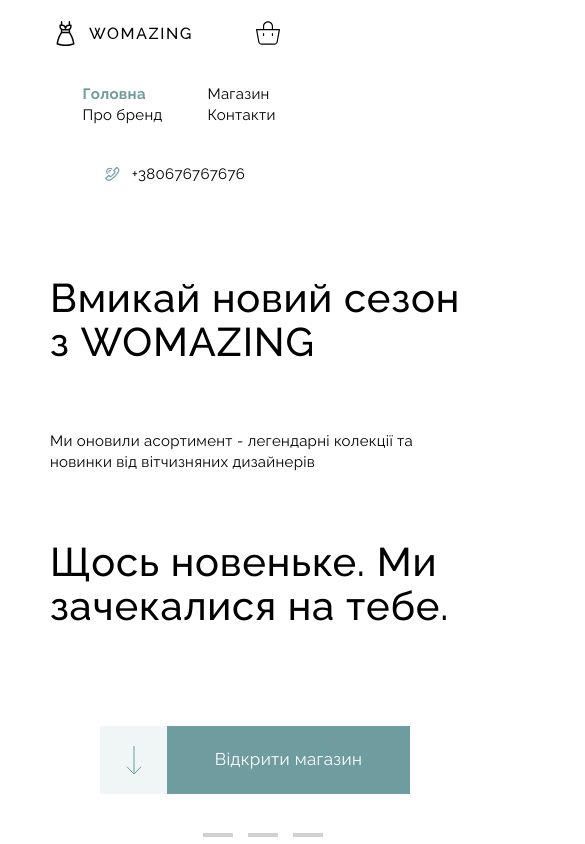
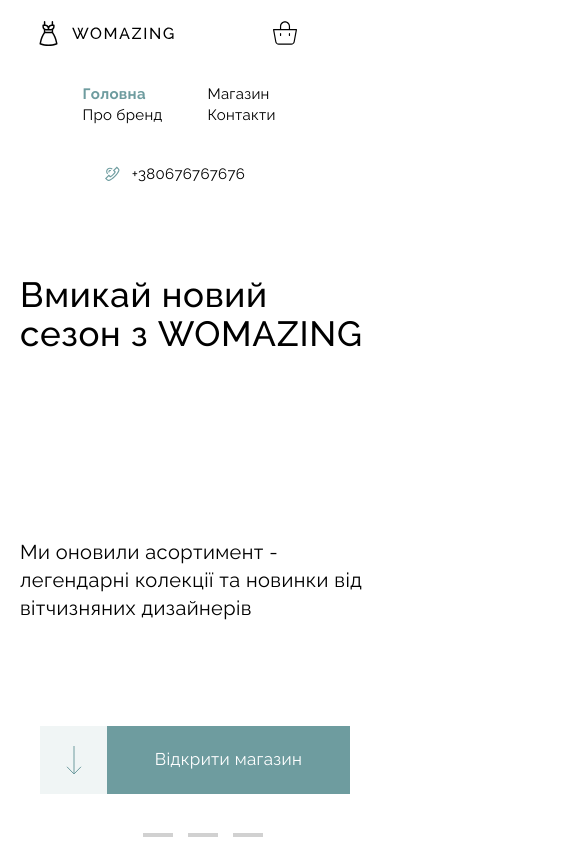
Before and after one commit to danilsavc/Womazing, a React (Create React App) app: page / in a window 390 px wide. Shown: the top 844 px of the page, 585 px wide, since content can reach past the window. Built offline with nearby package versions, Linux system fonts and the light colour scheme; no server answers.

Commit message:
Created adaptiv for Home component

```diff
--- a/src/App.js
+++ b/src/App.js
@@ -28,7 +28,7 @@ function App() {
           </Route>
         </Routes>
       </div>
-      <Footer />
+      {/* <Footer /> */}
     </>
   );
 }
--- a/src/Components/Home/DreamTeam/Carousel/DreamCarousel.module.css
+++ b/src/Components/Home/DreamTeam/Carousel/DreamCarousel.module.css
@@ -133,3 +133,56 @@
   background: #FFF;
   transition: ease 0.5s;
 }
+
+@media (max-width: 900px) {
+  .slider {
+    grid-template-columns: 50px 1fr 50px;
+    grid-template-areas: "button_left carousel button_right";
+  }
+
+  .carousel,
+  .img {
+    width: 620px;
+  }
+}
+
+@media (max-width: 800px) {
+  .slider {
+    grid-template-columns: repeat(2, 1fr);
+    grid-template-rows: 60px 1fr;
+    grid-template-areas: "button_left button_right" "carousel carousel";
+  }
+
+  .button_right {
+    justify-self: end;
+  }
+
+  .carousel,
+  .img {
+    width: 520px;
+  }
+}
+
+@media (max-width: 650px) {
+
+  .carousel,
+  .img {
+    width: 420px;
+  }
+}
+
+@media (max-width: 500px) {
+
+  .carousel,
+  .img {
+    width: 320px;
+  }
+}
+
+@media (max-width: 400px) {
+
+  .carousel,
+  .img {
+    width: 290px;
+  }
+}
--- a/src/Components/Home/DreamTeam/Carousel/DreamCarouselItem.jsx
+++ b/src/Components/Home/DreamTeam/Carousel/DreamCarouselItem.jsx
@@ -3,7 +3,7 @@ import style from '../Carousel/DreamCarousel.module.css'
 const DreamCarouselItem = ({slide}) => {
   return (
     <div className={style.carouselItem}>
-      <img src={slide.img} alt=''/>
+      <img className={style.img} src={slide.img} alt=''/>
     </div>
   );
 };
--- a/src/Components/Home/DreamTeam/DreamTeam.module.css
+++ b/src/Components/Home/DreamTeam/DreamTeam.module.css
@@ -80,3 +80,50 @@
 .aboutBrand:hover {
   text-decoration: underline;
 }
+
+@media (max-width: 1240px) {
+  .DreamTeam {
+    grid-template-columns: 1fr;
+    grid-template-rows: 130px 1fr 2fr 3fr;
+    grid-template-areas:
+      "."
+      "title"
+      "rightbar"
+      "carousel";
+    align-items: center;
+  }
+
+  .rightbar {
+    width: 650px;
+    justify-self: center;
+  }
+
+  .carousel {
+    justify-self: center;
+    align-self: flex-start;
+  }
+}
+
+@media (max-width: 900px) {
+  .rightbar {
+    width: 550px;
+  }
+}
+
+@media (max-width: 800px) {
+  .rightbar {
+    width: 450px;
+  }
+}
+
+@media (max-width: 700px) {
+  .rightbar {
+    width: 350px;
+  }
+}
+
+@media (max-width: 600px) {
+  .rightbar {
+    width: 250px;
+  }
+}
--- a/src/Components/Home/Header/Carousel/Carousel.module.css
+++ b/src/Components/Home/Header/Carousel/Carousel.module.css
@@ -1,7 +1,6 @@
 .carousel {
   margin: 0 auto;
   overflow: hidden;
-  max-width: 585px;
   max-height: 370px;
 }
 
@@ -43,7 +42,35 @@
   color: #000000;
 }
 
-@media (max-width: 661px) {
+@media (max-width: 1030px) {
+  .caruselItem {
+    width: 550px;
+  }
+}
+
+@media (max-width: 600px) {
+  .title {
+    font-size: 40px;
+  }
+
+  .caruselItem {
+    width: 450px;
+    gap: 100px;
+  }
+}
+
+@media (max-width: 500px) {
+  .title {
+    font-size: 35px;
+  }
+
+  .caruselItem {
+    width: 350px;
+    gap: 150px;
+  }
+}
+
+/* @media (max-width: 661px) {
   .subtitle {
     font-size: 15px;
   }
@@ -59,4 +86,4 @@
   .title {
     font-size: 40px;
   }
-}
+} */
--- a/src/Components/Home/Header/Header.module.css
+++ b/src/Components/Home/Header/Header.module.css
@@ -278,9 +278,15 @@
 }
 
 @media (max-width: 620px) {
+    .header {
+        max-height: 750px;
+        grid-template-rows: 500px 100px 50px;
+        grid-template-areas: "container" "buttons" "bullits";
+    }
 
     .girl2,
-    .girl3 {
+    .girl3,
+    .girl1 {
         display: none;
     }
 }
--- a/src/Components/Home/index.jsx
+++ b/src/Components/Home/index.jsx
@@ -6,17 +6,15 @@ import Important from './Important';
 import Preview from './Preview';
 
 
-
-
 const Home = () => {
 
   return (
-    <>
+    <div>
       <Header/>
       <Preview/>
       <Important/>
       <DreamTeam/>
-    </>
+    </div>
 
   );
 };
--- a/src/index.css
+++ b/src/index.css
@@ -47,3 +47,51 @@ a {
   max-width: 1110px;
   margin: 0 auto;
 }
+
+@media (max-width: 1010px) {
+  .Wrapper {
+    width: calc(100vw - 90px);
+  }
+}
+
+@media (max-width: 910px) {
+  .Wrapper {
+    width: calc(100vw - 80px);
+  }
+}
+
+@media (max-width: 810px) {
+  .Wrapper {
+    width: calc(100vw - 70px);
+  }
+}
+
+@media (max-width: 710px) {
+  .Wrapper {
+    width: calc(100vw - 60px);
+  }
+}
+
+@media (max-width: 610px) {
+  .Wrapper {
+    width: calc(100vw - 50px);
+  }
+}
+
+@media (max-width: 510px) {
+  .Wrapper {
+    width: calc(100vw - 40px);
+  }
+}
+
+@media (max-width: 410px) {
+  .Wrapper {
+    width: calc(100vw - 30px);
+  }
+}
+
+@media (max-width: 310px) {
+  .Wrapper {
+    width: calc(100vw - 20px);
+  }
+}
```
